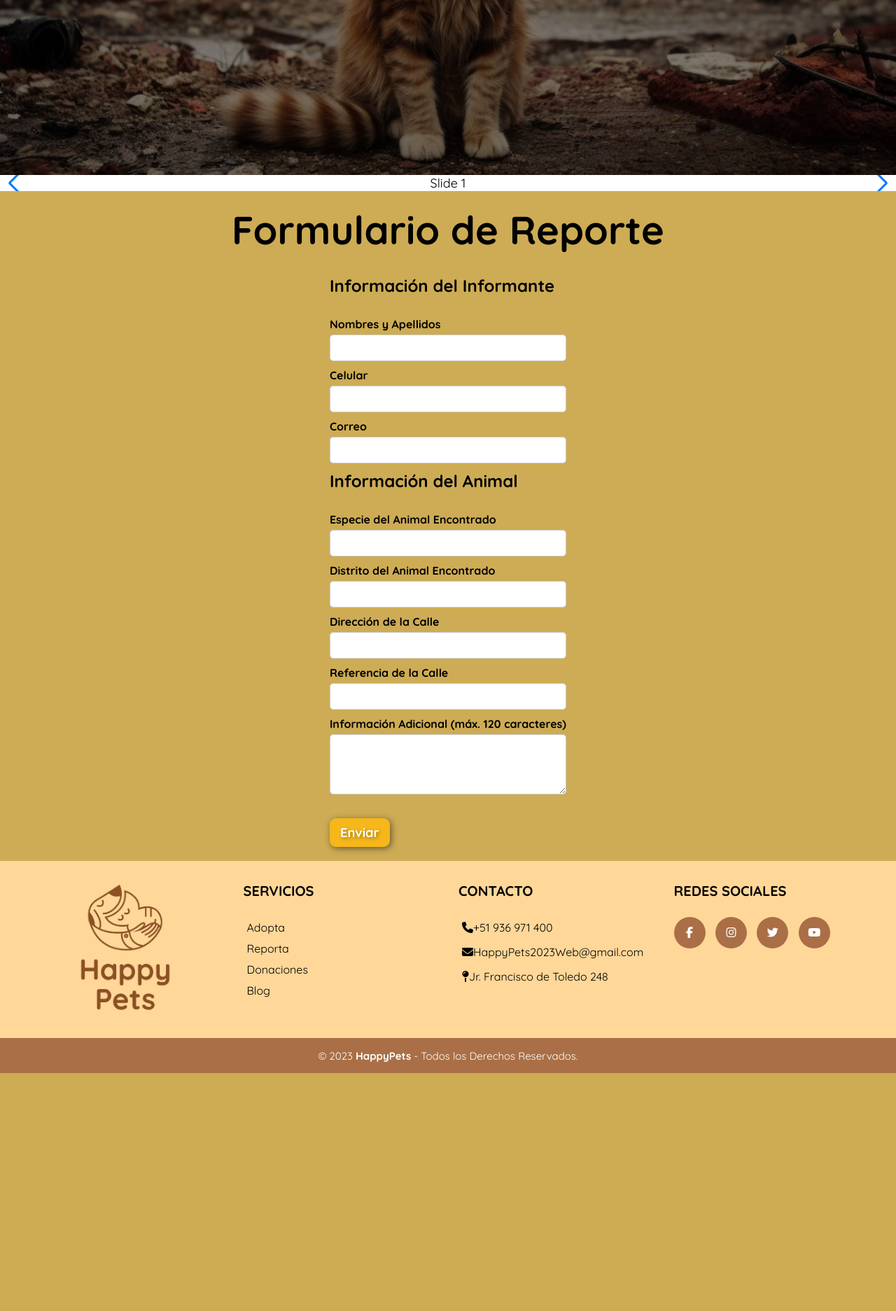
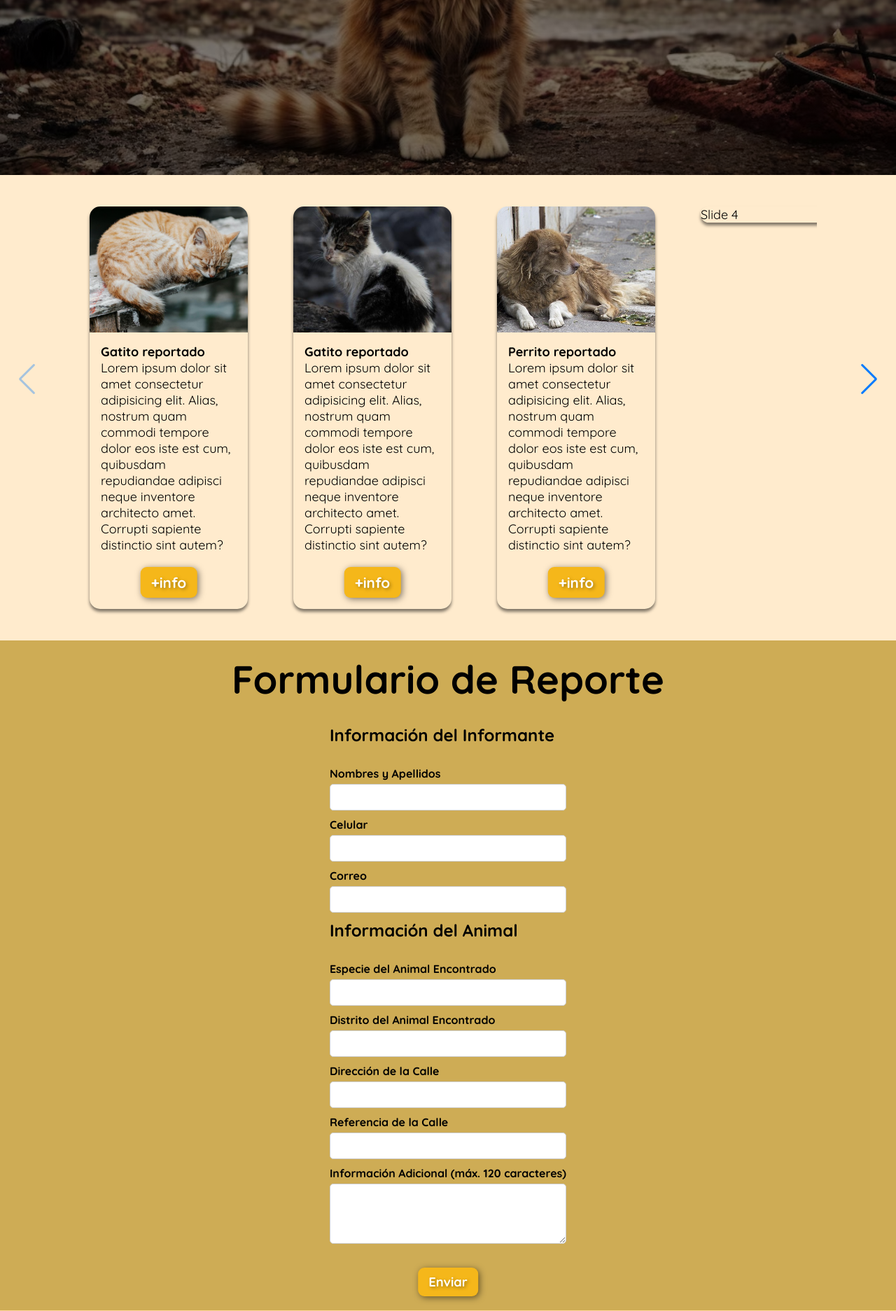
Before and after one commit to LeslieSanz/HappyPets-ProyectoWeb, a PHP site: page /html/reporta.html in a window 1280 px wide. Shown: the part 540-2413 px from the top of the page at 70% size. Before the commit the page ends 2073 px from the top, so only its background shows below. Run offline with PHP 8.4, Linux system fonts and the light colour scheme; some libraries are stand-ins or nearby versions.

Commit message:
SLIDER DE CARTAS REPORTAR

```diff
--- a/css/styleReporta.css
+++ b/css/styleReporta.css
@@ -1,3 +1,7 @@
+body {
+    min-height: 100vh;
+}
+
 h1 {
     font-size: 3.5em;
 }
@@ -89,60 +93,94 @@ h3 {
 /* ------------------------------ ANIMALES EXTRAVIADOS -------------------------------*/
 .section-animales {
     background-color: blanchedalmond;
-    text-align: center;
+    display: flex;
+    justify-content: center;
+    align-items: center;
+    min-height: 70px;
+    padding: 10px;
 }
 
-.section-animales h2 {
-    margin-top: 0;
+/* ----------------------------------CARRUSEL DE CARTAS--------------------------------------------------*/
+
+.section-animales__DIV {
+    width: 90%;
+    margin: 10px;
+    padding: 10px 40px;
 }
 
-.section-animales .container {
-    padding: 70px 0px;
+.section-animales__DIV .swiper {
+    width: 100%;
+    height: 100%;
+    z-index: 0;
 }
 
-.section-animales p {
-    color: white;
-    display: none;
-}
 
-.section-animales__div--container {
-    max-width: 1400px;
-    margin: auto;
-}
+.section-animales__DIV .swiper-slide {
 
-/* ----FOTOS DE LOS ANIMALES---- */
+    width: 91%;
+    position: relative;
+    text-align: start;
+    font-size: 18px;
+    background: blanchedalmond;
+    border-radius: 15px;
+    box-shadow: 0px 4px 4px rgba(0, 0, 0, 0.5);
+    margin: 15px;
 
-.carta:first-child {
-    background-image: linear-gradient(0deg,
-            rgba(0, 0, 0, 0.5),
-            rgba(0, 0, 0, 0.5)),
-        url(../img/perroCallejero.jpg);
-    background-repeat: no-repeat;
-    background-size: cover;
-    background-position: center center;
 
 }
 
-.carta:nth-child(2) {
-    background-image: linear-gradient(0deg,
-            rgba(0, 0, 0, 0.5),
-            rgba(0, 0, 0, 0.5)),
-        url(../img/gatitoPerdido.jpg);
-    background-repeat: no-repeat;
-    background-size: cover;
-    background-position: center center;
+.swiper-slide img {
+    display: block;
+    width: 100%;
+    height: 180px;
+    object-fit: cover;
+    border-top-left-radius: 15px;
+    border-top-right-radius: 15px;
 }
 
-.carta:nth-child(3) {
-    background-image: linear-gradient(0deg,
-            rgba(0, 0, 0, 0.5),
-            rgba(0, 0, 0, 0.5)),
-        url(../img/gatitoCallejero.jpg);
-    background-repeat: no-repeat;
-    background-size: cover;
-    background-position: center center;
+.section-animales__DIV .cardDescription {
+    padding: 1rem;
 }
 
+.swiper-button-next {
+    right: 25px !important;
+    z-index: 0 !important;
+    transform: translateY(1550%) !important;
+}
+
+.swiper-button-prev {
+    left: 25px !important;
+    z-index: 0 !important;
+    transform: translateY(1550%) !important;
+}
+
+
+.Reporte {
+
+    position: relative;
+    bottom: 0;
+    left: 50%;
+    transform: translateX(-50%);
+    cursor: pointer;
+    font-size: 1.15em;
+    font-weight: bold;
+    padding: 9px 15px;
+    border-radius: 9px;
+    border: 0px;
+    box-shadow: 2px 2px 10px rgba(0, 0, 0, 0.5);
+    color: white;
+    text-shadow: 2px 2px 4px rgba(83, 63, 13, 0.5);
+    ;
+    background-color: rgb(245, 183, 26);
+    transition: transform 0.2s;
+    margin-top: 20px;
+
+}
+
+.Reporte:hover {
+    transform: translateX(-50%) scale(1.1);
+
+}
 
 
 
@@ -175,31 +213,6 @@ h3 {
 
 }
 
-/* ----------------------------------CARRUSEL DE CARTAS--------------------------------------------------*/
-.swiper {
-    width: 100%;
-    height: 100%;
-}
-
-.swiper-slide {
-    text-align: center;
-    font-size: 18px;
-    background: #fff;
-    display: flex;
-    justify-content: center;
-    align-items: center;
-}
-
-.swiper-slide img {
-    display: block;
-    width: 100%;
-    height: 100%;
-    object-fit: cover;
-}
-
-
-
-
 
 
 
@@ -224,6 +237,11 @@ textarea {
 
 .submit {
 
+    position: relative;
+    bottom: 0;
+    left: 50%;
+    transform: translateX(-50%);
+
     cursor: pointer;
     font-size: 1.15em;
     font-weight: bold;
@@ -246,7 +264,7 @@ textarea {
 }
 
 .submit:hover {
-    transform: scale(1.1);
+    transform: translateX(-50%) scale(1.1);
 
 }
 
--- a/html/reporta.html
+++ b/html/reporta.html
@@ -8,7 +8,11 @@
     <link rel="icon" href="../img/logopets.png" type="image/x-icon">
     <link rel="stylesheet" href="../css/styleReporta.css" />
     <link rel="stylesheet" href="../css/header.css" />
+
+
     <link rel="stylesheet" href="../css/footer.css" />
+
+
     <script src="https://kit.fontawesome.com/09bca36bc3.js" crossorigin="anonymous"></script>
     <!-- Link Swiper's CSS -->
     <link rel="stylesheet" href="https://cdn.jsdelivr.net/npm/swiper@10/swiper-bundle.min.css" />
@@ -59,13 +63,76 @@
     </section>
 
 
-    <!-- PARTE DE ANIMALES EXTRAVIADOS-->
+    <!-- PARTE DE ANIMALES EXTRAVIADOS  CARRUSEL DE  CARTAS-->
     <section class="section-animales">
+
+        <div class="section-animales__DIV">
+            <div class="swiper-button-next"></div>
+            <div class="swiper-button-prev"></div>
+
             <div class="swiper mySwiper">
+
                 <div class="swiper-wrapper">
-                <div class="swiper-slide">Slide 1</div>
-                <div class="swiper-slide">Slide 2</div>
-                <div class="swiper-slide">Slide 3</div>
+                    <div class="swiper-slide">
+                        <img src="../img/reporta-imagenes/gatitoPerdido.jpg">
+                        <div class="cardDescription">
+                            <div class="card-title">
+                                <h4>Gatito reportado</h4>
+                            </div>
+                            <div class="card-texto">
+                                Lorem ipsum dolor sit amet consectetur adipisicing elit. Alias, nostrum quam commodi
+                                tempore dolor eos iste est cum, quibusdam repudiandae adipisci neque inventore
+                                architecto amet. Corrupti sapiente distinctio sint autem?
+                            </div>
+                            <div class="card-boton">
+                                <button class="Reporte">+info</button>
+                            </div>
+
+                        </div>
+
+
+                    </div>
+                    <div class="swiper-slide">
+
+                        <img src="../img/reporta-imagenes/gatitoCallejero.jpg">
+                        <div class="cardDescription">
+                            <div class="card-title">
+                                <h4>Gatito reportado</h4>
+                            </div>
+                            <div class="card-texto">
+                                Lorem ipsum dolor sit amet consectetur adipisicing elit. Alias, nostrum quam commodi
+                                tempore dolor eos iste est cum, quibusdam repudiandae adipisci neque inventore
+                                architecto amet. Corrupti sapiente distinctio sint autem?
+                            </div>
+                            <div class="card-boton">
+                                <button class="Reporte">+info</button>
+                            </div>
+
+                        </div>
+
+
+
+
+                    </div>
+                    <div class="swiper-slide">
+
+                        <img src="../img/reporta-imagenes/perroCallejero.jpg">
+                        <div class="cardDescription">
+                            <div class="card-title">
+                                <h4>Perrito reportado</h4>
+                            </div>
+                            <div class="card-texto">
+                                Lorem ipsum dolor sit amet consectetur adipisicing elit. Alias, nostrum quam commodi
+                                tempore dolor eos iste est cum, quibusdam repudiandae adipisci neque inventore
+                                architecto amet. Corrupti sapiente distinctio sint autem?
+                            </div>
+                            <div class="card-boton">
+                                <button class="Reporte">+info</button>
+                            </div>
+
+                        </div>
+
+                    </div>
                     <div class="swiper-slide">Slide 4</div>
                     <div class="swiper-slide">Slide 5</div>
                     <div class="swiper-slide">Slide 6</div>
@@ -73,13 +140,16 @@
                     <div class="swiper-slide">Slide 8</div>
                     <div class="swiper-slide">Slide 9</div>
                 </div>
-            <div class="swiper-button-next"></div>
-            <div class="swiper-button-prev"></div>
+
+            </div>
+
         </div>
     </section>
 
-    <!-- Swiper JS -->
+    <!-- Swiper LIBRERIA PARA EL SLIDER -->
     <script src="https://cdn.jsdelivr.net/npm/swiper@10/swiper-bundle.min.js"></script>
+
+    <!-- Enlance que vincula con el js-->
     <script src="../js/reporta.js"></script>
 
 
```
Also changed, not shown: js/reporta.js (+33 -0 lines), img/reporta-imagenes/gatitoCallejero.jpg (renamed from img/gatitoCallejero.jpg), img/reporta-imagenes/gatitoPerdido.jpg (renamed from img/gatitoPerdido.jpg), img/reporta-imagenes/perroCallejero.jpg (renamed from img/perroCallejero.jpg). Lines whose indentation alone changed are shown as unchanged.
